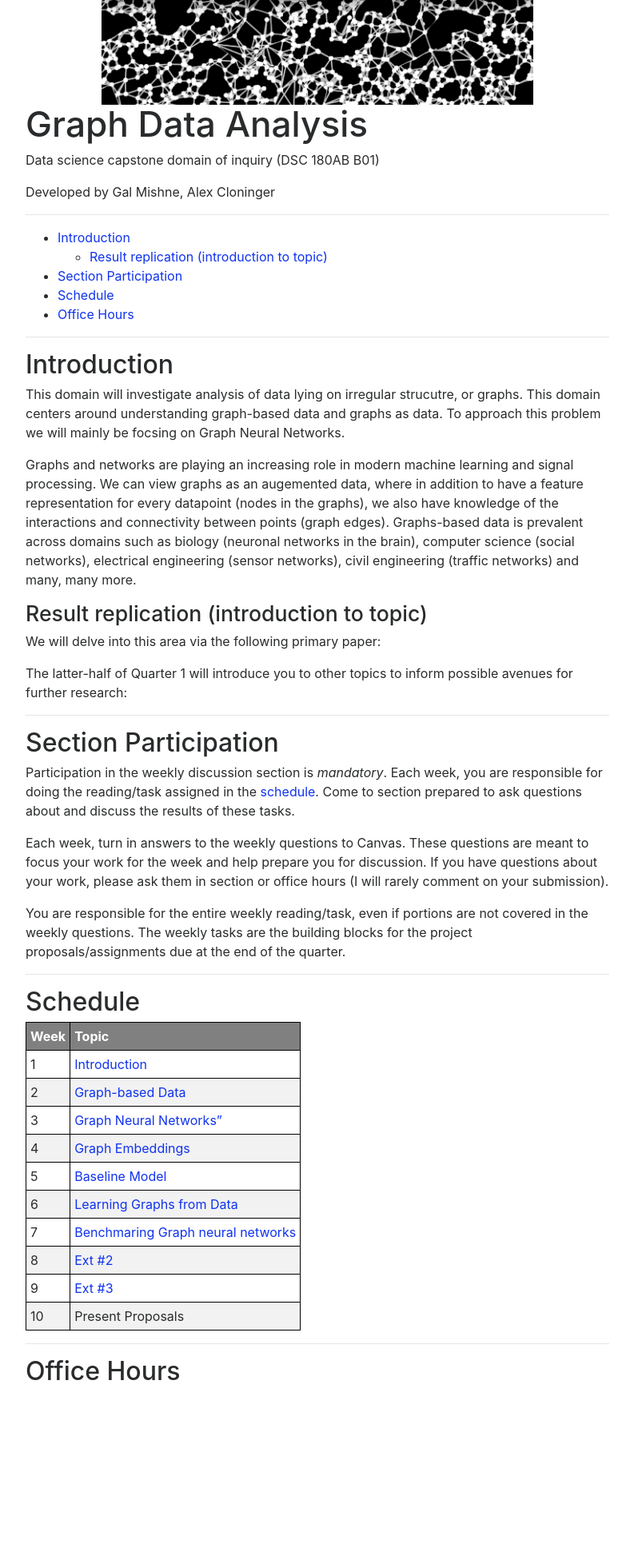
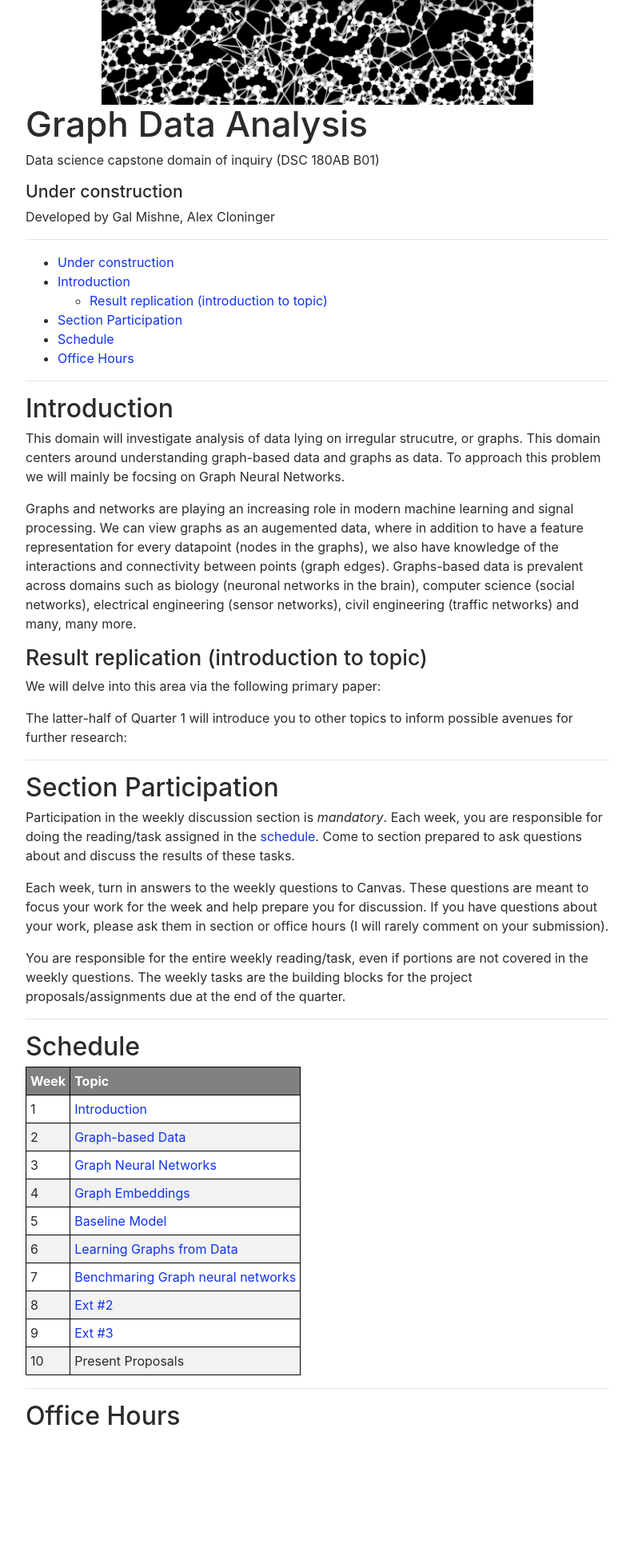
Before and after one commit to gmishne/capstone-graph-analysis, a Jekyll site: the page built from index.md, in a window 1280 px wide. Shown: the whole page at 80% size, without its empty margins (243-1036 px from the left). Built offline with Jekyll 4.4.1, drawn with Linux system fonts in a browser that asks for light colours; nearby versions of some CDN libraries; before the commit the page ends 1901 px from its top, so only the background shows below that.

Commit message:
Update index.md

```diff
--- a/index.md
+++ b/index.md
@@ -6,6 +6,8 @@ permalink: /
 ---
 
 Data science capstone domain of inquiry (DSC 180AB B01)
+
+### Under construction
 
 Developed by Gal Mishne, Alex Cloninger
 
@@ -59,7 +61,7 @@ end of the quarter.
 |--|--|
 |1|[Introduction]({{ "weeks/01-Introduction" | absolute_url }})|
 |2|[Graph-based Data]({{ "/weeks/02-Data" | absolute_url }})|
-|3|[Graph Neural Networks"]({{ "/weeks/03-Graph-Methods-I" | absolute_url }})|
+|3|[Graph Neural Networks]({{ "/weeks/03-Graph-Methods-I" | absolute_url }})|
 |4|[Graph Embeddings]({{ "/weeks/04-Graph-Methods-II" | absolute_url }})|
 |5|[Baseline Model]({{ "/weeks/05-Baseline-Model" | absolute_url }})|
 |6|[Learning Graphs from Data]({{ "/weeks/06-Graph-Learning" | absolute_url }})|
```
